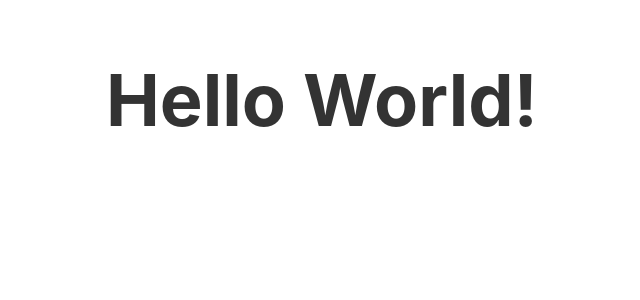
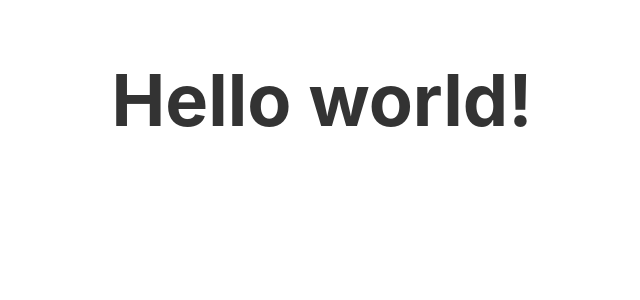
Before and after one commit to abtin/svelte-tutorial, a Svelte app: page / in a window 1280 px wide. Shown: the top 300 px of the page, without its empty margins (318-958 px from the left). Built offline with nearby package versions, Linux system fonts and the light colour scheme.

Commit message:
use variable

```diff
--- a/src/App.svelte
+++ b/src/App.svelte
@@ -1,9 +1,9 @@
 <script>
-
+	let name="world";
 </script>
 
 <main>
-	<h1>Hello World!</h1>
+	<h1>Hello {name}!</h1>
 </main>
 
 <style>
```
